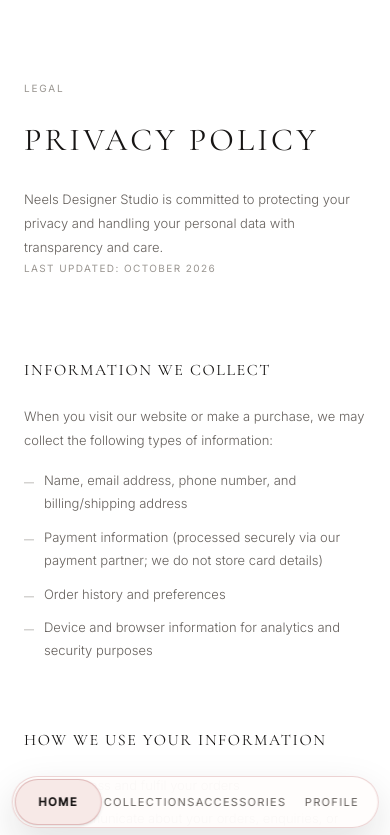
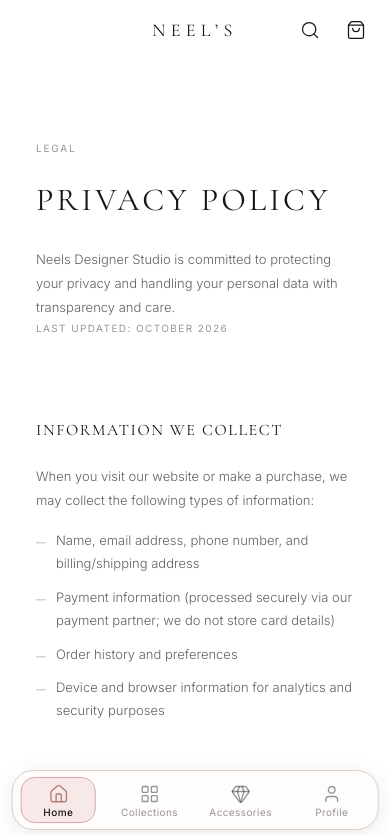
Before and after one commit to rihan-mdk/Neels, a Next.js app: page /privacy-policy in a window 390 px wide. Shown: the top 835 px of the page. Built offline with nearby package versions, Linux system fonts and the light colour scheme; no server answers.

Commit message:
7th commit

```diff
--- a/src/app/layout.tsx
+++ b/src/app/layout.tsx
@@ -5,6 +5,7 @@
 import CartNotification from '@/components/ui/CartNotification';
 import BackToTop from '@/components/ui/BackToTop';
 import Header from '@/components/layout/Header';
+import MobileHeader from '@/components/layout/MobileHeader';
 import Footer from '@/components/layout/Footer';
 import LumaBar from '@/components/ui/futuristic-nav';
 import LenisProvider from '@/components/ui/LenisProvider';
@@ -69,7 +70,10 @@
           <LenisProvider>
             <WishlistProvider>
               <CartProvider>
-                <Header />
+                <div className="hidden md:block">
+                  <Header />
+                </div>
+                <MobileHeader />
                 <CartNotification />
                 <BackToTop />
                 <main id="main-content" tabIndex={-1}>
--- a/src/app/page.module.css
+++ b/src/app/page.module.css
@@ -30,6 +30,12 @@
   background-color: #F7E9E7;
 }
 
+@media (max-width: 768px) {
+  .heroSlot {
+    background-color: transparent;
+  }
+}
+
 .contentStack {
   position: relative;
   width: 100%;
--- a/src/components/layout/Header.tsx
+++ b/src/components/layout/Header.tsx
@@ -102,7 +102,7 @@
   return (
     <>
       <header
-        className={`${styles.header} ${scrolled ? styles.scrolled : ''}`}
+        className={`hidden md:block ${styles.header} ${scrolled ? styles.scrolled : ''}`}
         role="banner"
       >
         <div className={styles.bar}>
--- /dev/null
+++ b/src/components/layout/MobileHeader.tsx
@@ -0,0 +1,163 @@
+'use client';
+
+import React, { useState, useEffect } from 'react';
+import Link from 'next/link';
+import { Search, ShoppingBag } from 'lucide-react';
+import { useCart } from '@/context/CartContext';
+import SearchOverlay from '@/components/overlays/SearchOverlay';
+
+/**
+ * MobileHeader — shown ONLY on mobile (≤ 768px)
+ * Desktop header remains completely untouched.
+ *
+ * Layout:
+ *   [ empty left ] [ NEEL'S centered ] [ Search | Cart right ]
+ */
+export default function MobileHeader() {
+  const [searchOpen, setSearchOpen] = useState(false);
+  const [scrolled, setScrolled] = useState(false);
+  const { getCartCount } = useCart();
+  const cartCount = getCartCount();
+
+  useEffect(() => {
+    const handleScroll = () => {
+      setScrolled(window.scrollY > 15);
+    };
+    window.addEventListener('scroll', handleScroll, { passive: true });
+    return () => window.removeEventListener('scroll', handleScroll);
+  }, []);
+
+  return (
+    <>
+      {/* Visible only on mobile — transparent and sticky */}
+      <header
+        className="md:hidden"
+        style={{
+          position: 'sticky',
+          top: 0,
+          zIndex: 50,
+          height: 60,
+          backgroundColor: scrolled ? 'rgba(255, 253, 252, 0.85)' : 'transparent',
+          backdropFilter: scrolled ? 'blur(16px)' : 'none',
+          WebkitBackdropFilter: scrolled ? 'blur(16px)' : 'none',
+          borderBottom: scrolled ? '1px solid rgba(220, 207, 200, 0.5)' : 'none',
+          transition: 'background-color 220ms ease, border-color 220ms ease, backdrop-filter 220ms ease',
+        }}
+      >
+        {/* Three-column grid: empty | brand | icons */}
+        <div
+          style={{
+            display: 'grid',
+            gridTemplateColumns: '1fr auto 1fr',
+            alignItems: 'center',
+            height: '100%',
+            paddingLeft: 18,
+            paddingRight: 18,
+          }}
+        >
+          {/* LEFT — intentionally empty for visual balance */}
+          <div />
+
+          {/* CENTER — Brand wordmark, absolutely centered */}
+          <Link
+            href="/"
+            aria-label="Neel's Designer Studio — Home"
+            style={{
+              textDecoration: 'none',
+              display: 'flex',
+              alignItems: 'center',
+              justifyContent: 'center',
+            }}
+          >
+            <span
+              style={{
+                fontFamily: 'var(--font-serif, "Cormorant Garamond", Georgia, serif)',
+                fontSize: 18,
+                fontWeight: 400,
+                letterSpacing: '0.30em',
+                textTransform: 'uppercase',
+                color: '#181515',
+                whiteSpace: 'nowrap',
+                userSelect: 'none',
+              }}
+            >
+              Neel&rsquo;s
+            </span>
+          </Link>
+
+          {/* RIGHT — Search + Cart */}
+          <div
+            style={{
+              display: 'flex',
+              alignItems: 'center',
+              justifyContent: 'flex-end',
+              gap: 14,
+            }}
+          >
+            {/* Search */}
+            <button
+              onClick={() => setSearchOpen(true)}
+              aria-label="Open search"
+              style={{
+                display: 'flex',
+                alignItems: 'center',
+                justifyContent: 'center',
+                background: 'none',
+                border: 'none',
+                cursor: 'pointer',
+                padding: 6,
+                color: '#181515',
+                WebkitTapHighlightColor: 'transparent',
+              }}
+            >
+              <Search size={20} strokeWidth={1.5} />
+            </button>
+
+            {/* Cart */}
+            <Link
+              href="/cart"
+              aria-label={`Shopping bag, ${cartCount} item${cartCount !== 1 ? 's' : ''}`}
+              style={{
+                position: 'relative',
+                display: 'flex',
+                alignItems: 'center',
+                justifyContent: 'center',
+                color: '#181515',
+                textDecoration: 'none',
+                padding: 6,
+                WebkitTapHighlightColor: 'transparent',
+              }}
+            >
+              <ShoppingBag size={20} strokeWidth={1.5} />
+              {cartCount > 0 && (
+                <span
+                  style={{
+                    position: 'absolute',
+                    top: 2,
+                    right: 2,
+                    minWidth: 14,
+                    height: 14,
+                    borderRadius: 7,
+                    backgroundColor: '#B57A7A',
+                    color: '#FFFDFC',
+                    fontSize: 8,
+                    fontWeight: 600,
+                    display: 'flex',
+                    alignItems: 'center',
+                    justifyContent: 'center',
+                    lineHeight: 1,
+                    padding: '0 3px',
+                  }}
+                >
+                  {cartCount}
+                </span>
+              )}
+            </Link>
+          </div>
+        </div>
+      </header>
+
+      <SearchOverlay isOpen={searchOpen} onClose={() => setSearchOpen(false)} />
+    </>
+  );
+}
--- a/src/components/ui/futuristic-nav.tsx
+++ b/src/components/ui/futuristic-nav.tsx
@@ -4,25 +4,29 @@
 import Link from 'next/link';
 import { usePathname } from 'next/navigation';
 import { motion } from 'framer-motion';
+import { Home, LayoutGrid, Gem, User } from 'lucide-react';
 
-export interface NavItem {
+interface NavItem {
   id: number;
   label: string;
   href: string;
+  Icon: React.ElementType;
 }
 
-export const NAV_ITEMS: NavItem[] = [
-  { id: 0, label: 'Home', href: '/' },
-  { id: 1, label: 'Collections', href: '/collections' },
-  { id: 2, label: 'Accessories', href: '/jewellery' },
-  { id: 3, label: 'Profile', href: '/profile' },
+const NAV_ITEMS: NavItem[] = [
+  { id: 0, label: 'Home',        href: '/',            Icon: Home },
+  { id: 1, label: 'Collections', href: '/collections', Icon: LayoutGrid },
+  { id: 2, label: 'Accessories', href: '/jewellery',   Icon: Gem },
+  { id: 3, label: 'Profile',     href: '/profile',     Icon: User },
 ];
 
 const LumaBar = () => {
   const pathname = usePathname();
   const [active, setActive] = useState(0);
+  const [mounted, setMounted] = useState(false);
 
-  // Automatically sync active tab with current route
+  useEffect(() => { setMounted(true); }, []);
+
   useEffect(() => {
     if (!pathname) return;
     if (pathname === '/') {
@@ -47,58 +51,119 @@
     }
   }, [pathname]);
 
+  if (!mounted) return null;
+
   return (
     <nav
-      className="fixed bottom-4 sm:bottom-6 left-1/2 -translate-x-1/2 z-50 pointer-events-auto md:hidden"
       aria-label="Mobile Bottom Navigation"
-      style={{ paddingBottom: 'env(safe-area-inset-bottom, 0px)' }}
+      className="md:hidden"
+      style={{
+        position: 'fixed',
+        bottom: 14,
+        left: '50%',
+        transform: 'translateX(-50%)',
+        zIndex: 50,
+        width: '94vw',
+        maxWidth: 460,
+        paddingBottom: 'env(safe-area-inset-bottom, 0px)',
+      }}
     >
-      {/*
-        Clean, wide, spacious luxury text-only pill navigation
-        - Increased width (94vw up to 430px)
-        - Increased height (52px)
-        - Breathable padding & generous flex distribution
-      */}
-      <div className="relative flex items-center justify-between w-[94vw] max-w-[430px] h-[52px] bg-[#FFFDFC]/95 backdrop-blur-2xl rounded-full p-1.5 shadow-[0_16px_40px_rgba(24,21,21,0.13)] border border-[#D9A7A7]/50">
-        {NAV_ITEMS.map((item, index) => {
-          const isActive = index === active;
-          return (
-            <div key={item.id} className="relative flex-1 h-full">
+      {/* Floating navbar container */}
+      <div
+        style={{
+          background: '#FFFDFC',
+          border: '1px solid #DCCFC8',
+          borderRadius: 22,
+          boxShadow: '0 4px 24px rgba(24, 21, 21, 0.08), 0 1px 4px rgba(24, 21, 21, 0.04)',
+          overflow: 'hidden',
+        }}
+      >
+        {/* ── Nav items row ── */}
+        <div
+          style={{
+            display: 'flex',
+            alignItems: 'stretch',
+            height: 58,
+          }}
+        >
+          {NAV_ITEMS.map((item, index) => {
+            const isActive = index === active;
+            const { Icon } = item;
+
+            return (
               <Link
+                key={item.id}
                 href={item.href}
                 onClick={() => setActive(index)}
-                className={`relative flex items-center justify-center w-full h-full px-2 rounded-full transition-colors duration-200 select-none ${
-                  isActive ? 'text-[#181515]' : 'text-[#66615D] hover:text-[#181515]'
-                }`}
                 aria-label={item.label}
+                aria-current={isActive ? 'page' : undefined}
+                style={{
+                  flex: 1,
+                  position: 'relative',
+                  display: 'flex',
+                  flexDirection: 'column',
+                  alignItems: 'center',
+                  justifyContent: 'center',
+                  gap: 3,
+                  textDecoration: 'none',
+                  minWidth: 44,
+                  padding: '6px 4px',
+                  WebkitTapHighlightColor: 'transparent',
+                }}
               >
-                {/* Active Sliding Pill Capsule */}
+                {/* Active capsule */}
                 {isActive && (
                   <motion.div
-                    layoutId="active-mobile-pill"
-                    className="absolute inset-0.5 bg-[#F7E9E7] border border-[#D9A7A7]/70 rounded-full -z-10 shadow-sm"
-                    transition={{
-                      type: 'spring',
-                      stiffness: 450,
-                      damping: 32,
+                    layoutId="nav-capsule"
+                    transition={{ type: 'spring', stiffness: 420, damping: 36 }}
+                    style={{
+                      position: 'absolute',
+                      inset: '6px 8px',
+                      background: '#F7E9E7',
+                      borderRadius: 14,
+                      border: '1px solid #D9A7A7',
+                      zIndex: 0,
                     }}
                   />
                 )}
 
-                {/* Clean, high-legibility typography with generous breathing room */}
+                {/* Icon */}
+                <motion.div
+                  animate={{ scale: isActive ? 1.03 : 1 }}
+                  transition={{ duration: 0.18, ease: 'easeOut' }}
+                  style={{ position: 'relative', zIndex: 1, lineHeight: 0 }}
+                >
+                  <Icon
+                    size={20}
+                    strokeWidth={1.6}
+                    style={{
+                      color: isActive ? '#B57A7A' : 'rgba(24, 21, 21, 0.45)',
+                      transition: 'color 180ms ease',
+                    }}
+                  />
+                </motion.div>
+
+                {/* Label */}
                 <span
-                  className={`text-[11px] tracking-[0.12em] uppercase font-sans whitespace-nowrap transition-all ${
-                    isActive
-                      ? 'font-semibold text-[#181515] scale-[1.03]'
-                      : 'font-normal text-[#66615D]'
-                  }`}
+                  style={{
+                    position: 'relative',
+                    zIndex: 1,
+                    fontSize: 10,
+                    fontWeight: isActive ? 500 : 400,
+                    fontFamily: 'var(--font-sans, system-ui, sans-serif)',
+                    letterSpacing: '0.04em',
+                    color: isActive ? '#181515' : 'rgba(24, 21, 21, 0.45)',
+                    transition: 'color 180ms ease',
+                    lineHeight: 1,
+                    whiteSpace: 'nowrap',
+                  }}
                 >
                   {item.label}
                 </span>
               </Link>
-            </div>
-          );
-        })}
+            );
+          })}
+        </div>
       </div>
     </nav>
   );
--- a/src/styles/globals.css
+++ b/src/styles/globals.css
@@ -597,3 +597,15 @@
     display: none;
   }
 }
+
+/* ============================================================
+   MOBILE — Global side breathing room
+   Applied ONLY on ≤ 768px. Desktop untouched.
+   ============================================================ */
+
+@media (max-width: 768px) {
+  #main-content {
+    padding-left: 12px;
+    padding-right: 12px;
+  }
+}
```
Also changed, not shown: src/components/home/Hero.module.css (+12 -1 lines), src/components/home/Hero.tsx (+1 -9 lines), src/components/ui/BackToTop.module.css (+3 -6 lines).
